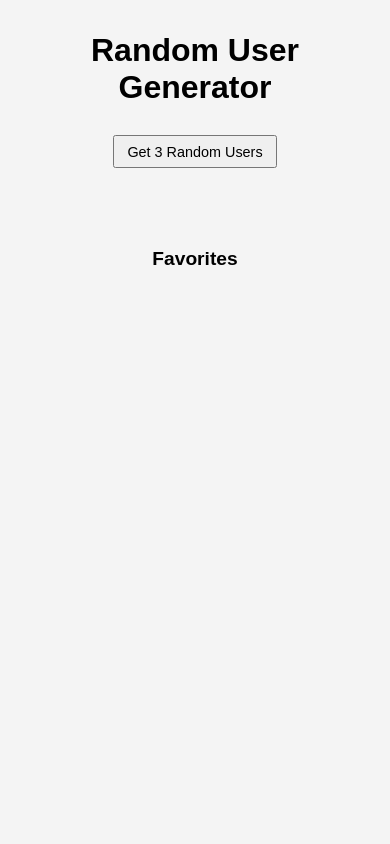
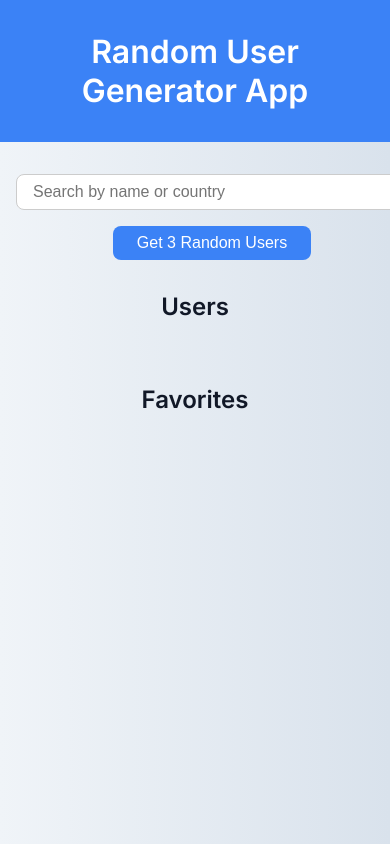
Before and after one commit to Sayed24/Random-User-Generator, a plain HTML site: page index.html in a window 390 px wide. Drawn offline with Linux system fonts and the light colour scheme.

Commit message:
Update index.html

```diff
--- a/index.html
+++ b/index.html
@@ -2,61 +2,153 @@
 <html lang="en">
 <head>
   <meta charset="UTF-8">
-  <title>Random User Generator</title>
+  <meta name="viewport" content="width=device-width, initial-scale=1.0">
+  <title>Random User Generator App</title>
+  <link href="https://fonts.googleapis.com/css2?family=Inter:wght@400;600&display=swap" rel="stylesheet">
   <style>
     body {
-      font-family: Arial, sans-serif;
-      margin: 2rem;
+      font-family: 'Inter', sans-serif;
+      margin: 0;
+      padding: 0;
+      background: linear-gradient(to right, #f0f4f8, #d9e2ec);
+      color: #333;
+    }
+    header {
       text-align: center;
-      background-color: #f4f4f4;
+      padding: 2rem 1rem;
+      background-color: #3b82f6;
+      color: white;
     }
-    #users {
+    header h1 {
+      margin: 0;
+      font-weight: 600;
+    }
+    .container {
+      max-width: 1200px;
+      margin: 2rem auto;
+      padding: 0 1rem;
+    }
+    .controls {
       display: flex;
+      flex-wrap: wrap;
       justify-content: center;
-      flex-wrap: wrap;
+      gap: 1rem;
+      margin-bottom: 2rem;
+    }
+    .controls input {
+      padding: 0.5rem 1rem;
+      border-radius: 8px;
+      border: 1px solid #ccc;
+      font-size: 1rem;
+      min-width: 200px;
+    }
+    .controls button {
+      padding: 0.5rem 1.5rem;
+      background-color: #3b82f6;
+      color: white;
+      border: none;
+      border-radius: 8px;
+      font-size: 1rem;
+      cursor: pointer;
+      transition: 0.3s;
+    }
+    .controls button:hover {
+      background-color: #2563eb;
+    }
+    #users, #favoriteUsers {
+      display: grid;
+      grid-template-columns: repeat(auto-fit, minmax(220px, 1fr));
       gap: 1.5rem;
-      margin-top: 2rem;
     }
     .user-card {
-      background-color: #fff;
+      background-color: white;
+      border-radius: 12px;
       padding: 1rem;
-      border-radius: 10px;
-      box-shadow: 0 4px 6px rgba(0,0,0,0.1);
-      width: 200px;
+      box-shadow: 0 6px 10px rgba(0,0,0,0.1);
       text-align: center;
+      transition: transform 0.3s, box-shadow 0.3s;
+    }
+    .user-card:hover {
+      transform: translateY(-5px);
+      box-shadow: 0 10px 20px rgba(0,0,0,0.15);
     }
     .user-card img {
       border-radius: 50%;
       width: 100px;
       height: 100px;
+      object-fit: cover;
+      margin-bottom: 0.5rem;
     }
-    button {
-      padding: 0.4rem 0.8rem;
+    .user-card h2 {
+      font-size: 1rem;
+      margin: 0.3rem 0;
+      font-weight: 600;
+    }
+    .user-card p {
+      font-size: 0.9rem;
+      margin: 0.2rem 0;
+      color: #555;
+    }
+    .user-card button {
       margin-top: 0.5rem;
+      padding: 0.3rem 0.6rem;
+      border-radius: 6px;
+      border: none;
       cursor: pointer;
-      font-size: 0.9rem;
+      font-size: 0.85rem;
+      transition: 0.3s;
     }
-    h2 {
-      font-size: 1.1rem;
-      margin: 0.5rem 0;
+    .user-card button.add {
+      background-color: #10b981;
+      color: white;
+    }
+    .user-card button.add:hover {
+      background-color: #059669;
+    }
+    .user-card button.remove {
+      background-color: #ef4444;
+      color: white;
+    }
+    .user-card button.remove:hover {
+      background-color: #b91c1c;
+    }
+    h2.section-title {
+      text-align: center;
+      margin-bottom: 1rem;
+      font-weight: 600;
+      color: #111827;
     }
     #favorites {
       margin-top: 3rem;
     }
-    #favorites h2 {
-      font-size: 1.2rem;
+    @media (max-width: 500px) {
+      .controls {
+        flex-direction: column;
+        align-items: center;
+      }
+      .controls input {
+        width: 100%;
+      }
     }
   </style>
 </head>
 <body>
-  <h1>Random User Generator</h1>
-  <button id="getUserBtn">Get 3 Random Users</button>
+  <header>
+    <h1>Random User Generator App</h1>
+  </header>
+  <div class="container">
+    <div class="controls">
+      <input type="text" id="searchInput" placeholder="Search by name or country">
+      <button id="getUserBtn">Get 3 Random Users</button>
+    </div>
 
-  <div id="users"></div>
+    <h2 class="section-title">Users</h2>
+    <div id="users"></div>
 
-  <div id="favorites">
-    <h2>Favorites</h2>
-    <div id="favoriteUsers"></div>
+    <div id="favorites">
+      <h2 class="section-title">Favorites</h2>
+      <div id="favoriteUsers"></div>
+    </div>
   </div>
 
   <script src="app.js"></script>
```
